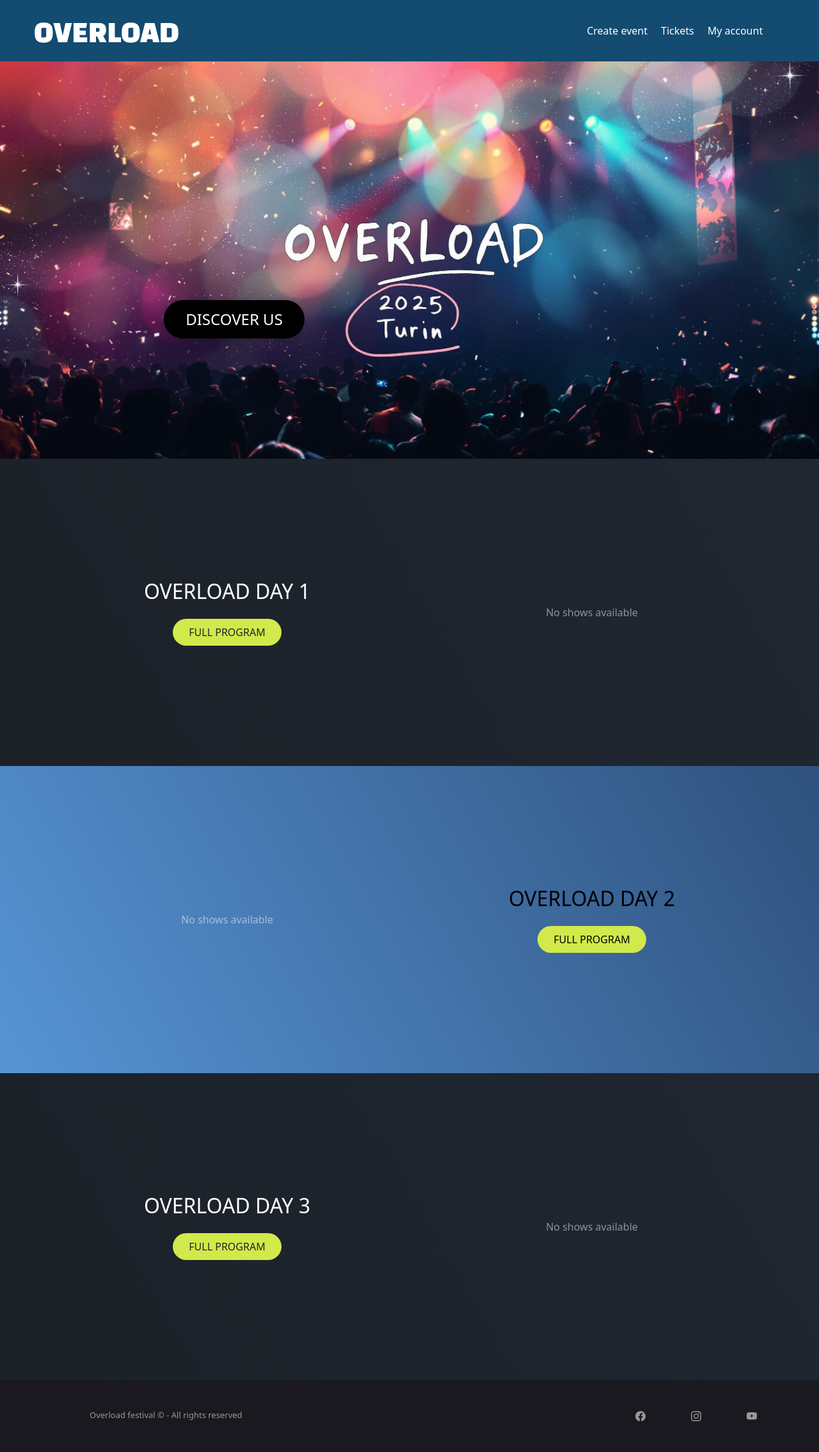
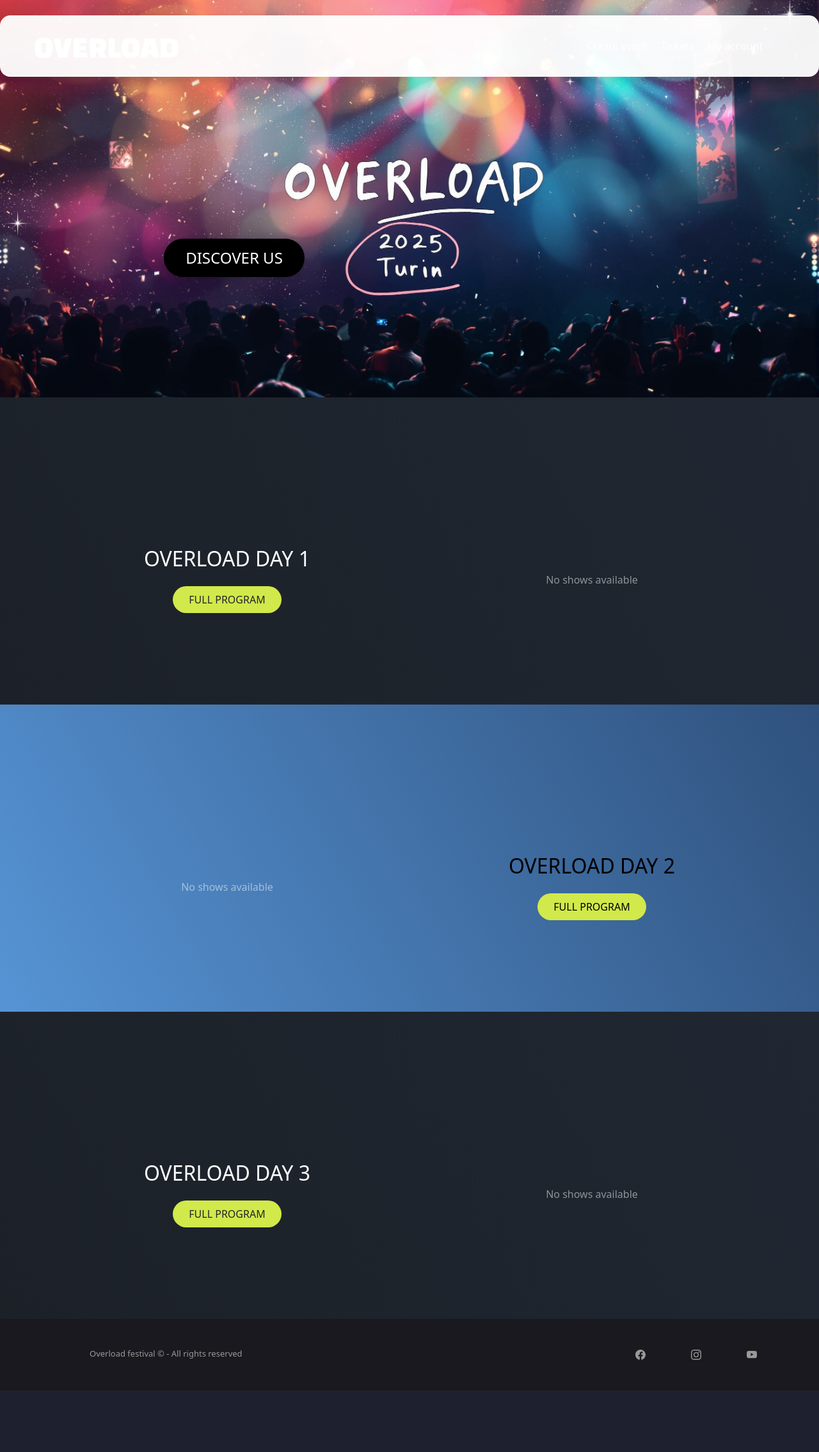
Before and after one commit to ferraroriccardo/musical-festival-website, a Flask app: page / in a window 1280 px wide. Shown: the whole page at 64% size. After the commit the page ends 2173 px from the top, so only its background shows below. Run offline with Flask 3, Linux system fonts and the light colour scheme; data that the repository does not hold is empty.

Commit message:
feat: update README files to include test user credentials; enhance styling for navbar and footer

```diff
--- a/static/style.css
+++ b/static/style.css
@@ -6,6 +6,12 @@
     background-color: #134b71;
     color: #ffffebd1;
     height: 6rem;
+}
+
+nav.navbar {
+    background: rgba(255,255,255,0.95);
+    /* leggero sfondo bianco trasparente per leggibilità */
+    box-shadow: 0 2px 16px rgba(0,0,0,0.12);
 }
 
 .navbar a, .navbar h1 {
@@ -118,3 +124,10 @@ footer div {
     color: #ffffffeb;
     box-shadow: 0 4px 16px rgba(0, 0, 0, 0.25);
 }
+
+/* Assicura che il contenuto non sia nascosto dietro la navbar */
+@media (min-width: 768px) {
+    main, .container, .content {
+        margin-top: 90px;
+    }
+}
--- a/templates/base.html
+++ b/templates/base.html
@@ -16,8 +16,9 @@
     <title>OVERLOAD</title>
 </head>
 
-<body>
-    <nav class="navbar container-fluid">
+<body class="bg-image">
+    <nav class="navbar container-fluid mt-4 rounded-4 shadow position-absolute top-0 start-50 translate-middle-x w-100"
+        style="z-index: 10;">
         <!-- w-100 imposta la dimensione pari all'elemento padre (div grande come nav) -->
         <div class="row align-items-center justify-content-center w-100">
             <h1 class="col-8 top-padding">
```
Also changed, not shown: README.md, README_it.md, musical_festival.db.
